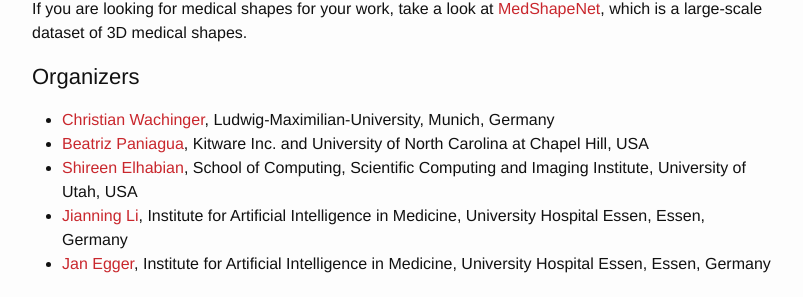
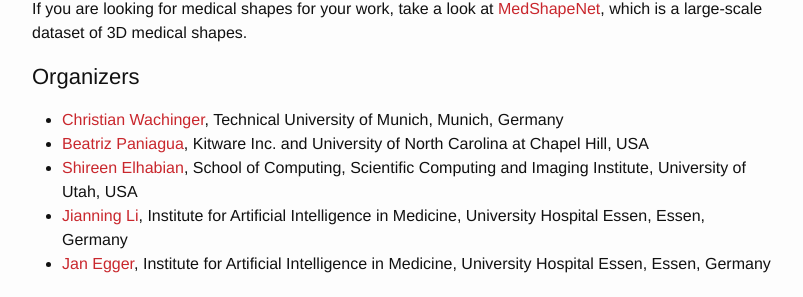
Before and after one commit to shapemi/shapemi.github.io, a Jekyll site: the page built from index.md, in a window 1280 px wide and 900 px high, scrolled down 1419 px. Shown: the part 149-446 px from the top of the window, without its empty margins (238-1041 px from the left). Built offline with Jekyll 4.4.1, drawn with Linux system fonts in a browser that asks for light colours; our own code applies the rules of GitHub Pages for plain Markdown files.

Commit message:
BUG: Change Christians affiliation

```diff
--- a/index.md
+++ b/index.md
@@ -33,7 +33,7 @@ This workshop targets theoretical contributions as well as exciting applications
 If you are looking for medical shapes for your work, take a look at <a href="https://medshapenet.ikim.nrw/">MedShapeNet</a>, which is a large-scale dataset of 3D medical shapes.
 
 # Organizers
-- [Christian Wachinger](http://wachinger.devweb.mwn.de/people/), Ludwig-Maximilian-University, Munich, Germany
+- [Christian Wachinger](http://wachinger.devweb.mwn.de/people/), Technical University of Munich, Munich, Germany
 - [Beatriz Paniagua](https://www.kitware.com/beatriz-paniagua/), Kitware Inc. and University of North Carolina at Chapel Hill, USA
 - [Shireen Elhabian](http://www.sci.utah.edu/~shireen/), School of Computing, Scientific Computing and Imaging Institute, University of Utah, USA
 - [Jianning Li](https://scholar.google.com/citations?user=qPPTM_AAAAAJ&hl=en&authuser=2), Institute for Artificial Intelligence in Medicine, University Hospital Essen, Essen, Germany
```
